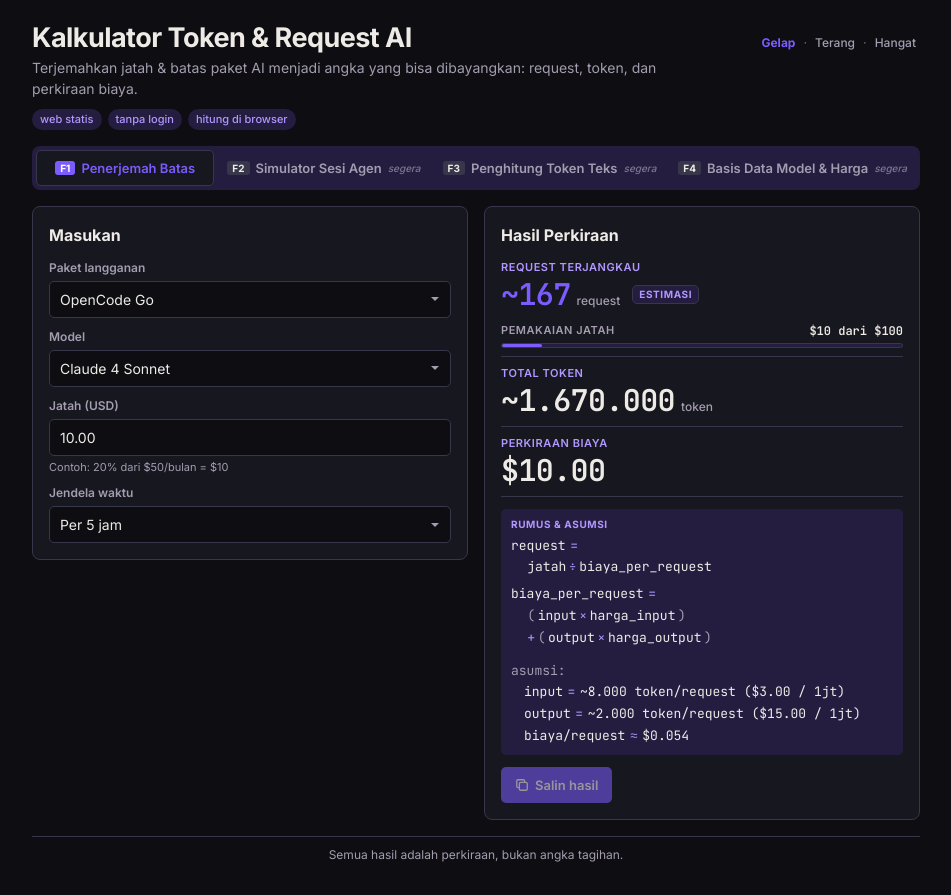
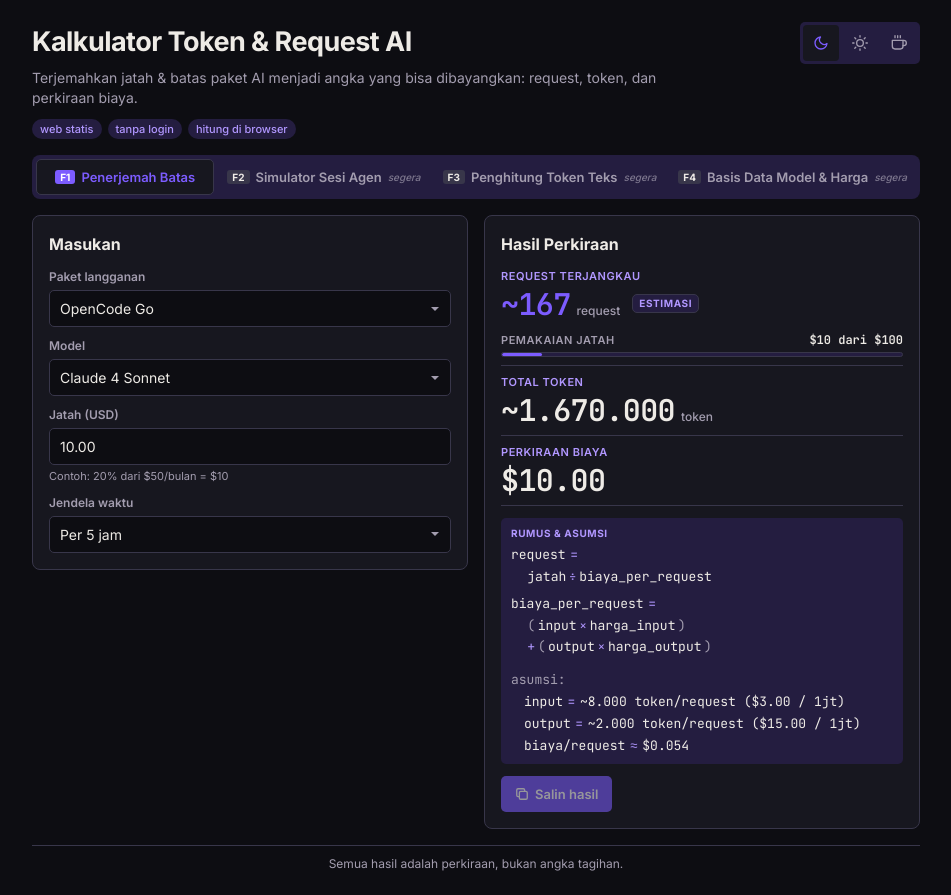
Before and after one commit to Pidzzzz/kalkulator-token-ai, a React (Vite) app: page / in a window 1280 px wide. Shown: the whole page, without its empty margins (164-1115 px from the left). Built offline with nearby package versions, Linux system fonts and the light colour scheme.

Commit message:
style: font Hangat selaras + pengalih tema ikon (Sesi 1G)

```diff
--- a/src/components/Header.jsx
+++ b/src/components/Header.jsx
@@ -1,31 +1,63 @@
+const MoonIcon = () => (
+  <svg width="16" height="16" viewBox="0 0 24 24" fill="none"
+    stroke="currentColor" strokeWidth="2" strokeLinecap="round"
+    strokeLinejoin="round" aria-hidden="true">
+    <path d="M21 12.79A9 9 0 1 1 11.21 3 7 7 0 0 0 21 12.79z"/>
+  </svg>
+);
+
+const SunIcon = () => (
+  <svg width="16" height="16" viewBox="0 0 24 24" fill="none"
+    stroke="currentColor" strokeWidth="2" strokeLinecap="round"
+    strokeLinejoin="round" aria-hidden="true">
+    <circle cx="12" cy="12" r="5"/>
+    <line x1="12" y1="1" x2="12" y2="3"/>
+    <line x1="12" y1="21" x2="12" y2="23"/>
+    <line x1="4.22" y1="4.22" x2="5.64" y2="5.64"/>
+    <line x1="18.36" y1="18.36" x2="19.78" y2="19.78"/>
+    <line x1="1" y1="12" x2="3" y2="12"/>
+    <line x1="21" y1="12" x2="23" y2="12"/>
+    <line x1="4.22" y1="19.78" x2="5.64" y2="18.36"/>
+    <line x1="18.36" y1="5.64" x2="19.78" y2="4.22"/>
+  </svg>
+);
+
+const CoffeeIcon = () => (
+  <svg width="16" height="16" viewBox="0 0 24 24" fill="none"
+    stroke="currentColor" strokeWidth="2" strokeLinecap="round"
+    strokeLinejoin="round" aria-hidden="true">
+    <path d="M18 8h1a4 4 0 0 1 0 8h-1"/>
+    <path d="M2 8h16v9a4 4 0 0 1-4 4H6a4 4 0 0 1-4-4V8z"/>
+    <line x1="6" y1="1" x2="6" y2="4"/>
+    <line x1="10" y1="1" x2="10" y2="4"/>
+    <line x1="14" y1="1" x2="14" y2="4"/>
+  </svg>
+);
+
+const THEMES = [
+  { id: "gelap",  label: "Tema Gelap",  Icon: MoonIcon   },
+  { id: "terang", label: "Tema Terang", Icon: SunIcon    },
+  { id: "hangat", label: "Tema Hangat", Icon: CoffeeIcon },
+];
+
 export default function Header({ currentTheme, onThemeChange }) {
-  const themes = [
-    { id: "gelap", label: "Gelap" },
-    { id: "terang", label: "Terang" },
-    { id: "hangat", label: "Hangat" },
-  ];
-
   return (
     <header className="header">
       <div className="header__title-row">
         <h1 className="header__title">Kalkulator Token &amp; Request AI</h1>
         <div className="theme-switcher" role="group" aria-label="Pilih tema tampilan">
-          {themes.map((t, idx) => (
-            <span key={t.id} className="theme-switcher__item">
-              <button
-                type="button"
-                className={`theme-btn ${currentTheme === t.id ? "theme-btn--active" : ""}`}
-                onClick={() => onThemeChange(t.id)}
-                aria-pressed={currentTheme === t.id}
-              >
-                {t.label}
-              </button>
-              {idx < themes.length - 1 && (
-                <span className="theme-switcher__sep" aria-hidden="true">
-                  ·
-                </span>
-              )}
-            </span>
+          {THEMES.map(({ id, label, Icon }) => (
+            <button
+              key={id}
+              type="button"
+              className={`theme-btn ${currentTheme === id ? "theme-btn--active" : ""}`}
+              onClick={() => onThemeChange(id)}
+              aria-pressed={currentTheme === id}
+              aria-label={label}
+              title={label}
+            >
+              <Icon />
+            </button>
           ))}
         </div>
       </div>
--- a/src/index.css
+++ b/src/index.css
@@ -148,33 +148,31 @@ body {
   letter-spacing: -0.02em;
 }
 
-/* Pengalih Tema: 3 Tombol Teks di Kanan Atas (Gelap · Terang · Hangat) */
+/* Pengalih Tema: 3 Tombol Ikon (Bulan · Matahari · Kopi) */
 .theme-switcher {
   display: inline-flex;
   align-items: center;
-  gap: 4px;
-  font-size: 0.75rem;
-  font-weight: 500;
+  gap: 3px;
+  background-color: var(--accent-soft);
+  border-radius: var(--radius-sm);
+  padding: 3px;
   user-select: none;
 }
 
-.theme-switcher__item {
+.theme-btn {
   display: inline-flex;
   align-items: center;
-  gap: 4px;
-}
-
-.theme-btn {
+  justify-content: center;
+  width: 36px;
+  height: 36px;
+  min-width: 36px;
+  min-height: 36px;
   background: transparent;
   border: none;
-  padding: 2px 4px;
-  font-family: var(--font-sans);
-  font-size: 0.75rem;
-  font-weight: 500;
+  border-radius: calc(var(--radius-sm) - 1px);
   color: var(--muted);
   cursor: pointer;
-  border-radius: 3px;
-  transition: color 0.15s ease;
+  transition: background-color 0.15s ease, color 0.15s ease;
 }
 
 .theme-btn:hover {
@@ -182,13 +180,14 @@ body {
 }
 
 .theme-btn--active {
+  background-color: var(--card);
   color: var(--accent);
-  font-weight: 700;
+  box-shadow: var(--card-shadow);
 }
 
-.theme-switcher__sep {
-  color: var(--muted);
-  opacity: 0.6;
+.theme-btn:focus-visible {
+  outline: 2px solid var(--accent);
+  outline-offset: 1px;
 }
 
 .header__subtitle {
@@ -333,6 +332,7 @@ body {
 }
 
 .card__title {
+  font-family: var(--font-heading);
   font-size: 1rem;
   font-weight: 700;
   color: var(--ink);
```
Also changed, not shown: 2 other files (tests, documents, lock files or other folders).
